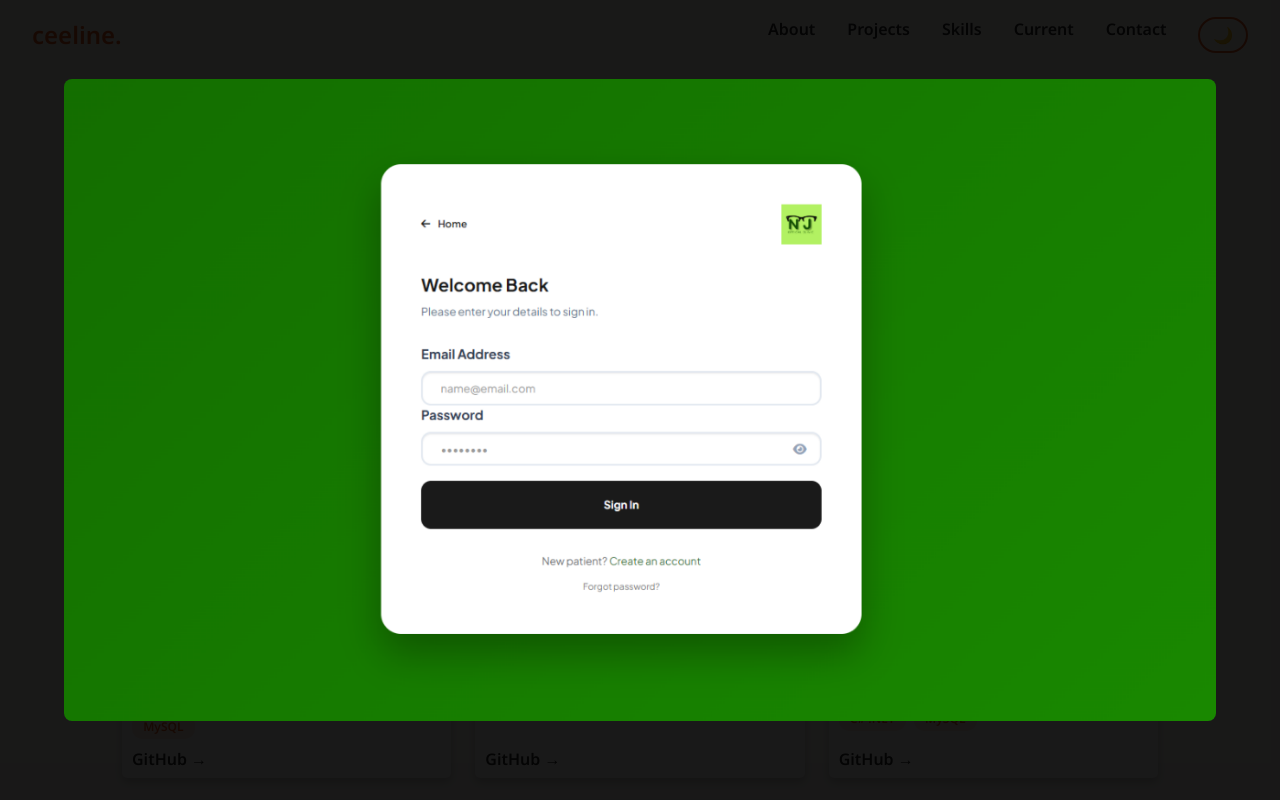
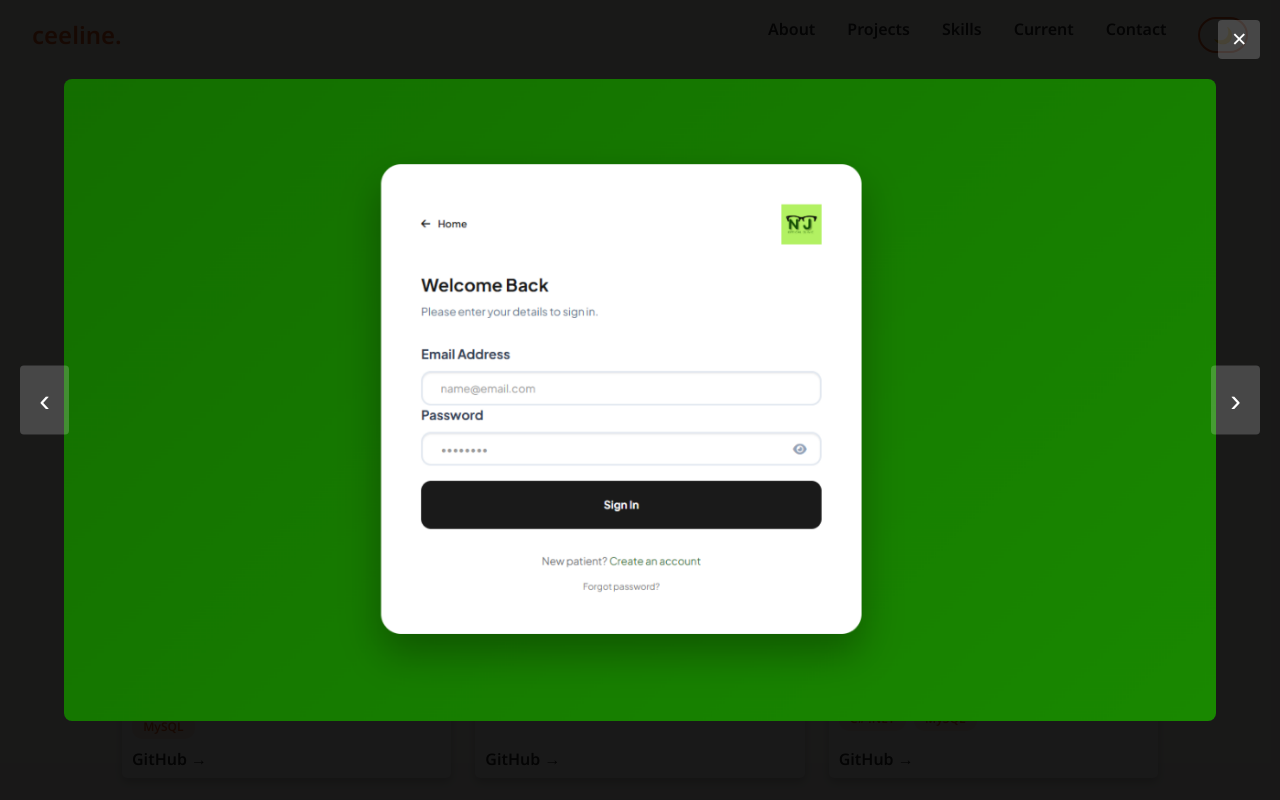
Before and after one commit to CHermocilla/CeePortfolio, a plain HTML site: page index.html in a window 1280 px wide. Both pictures are taken after a click on the picture 286 px from the left and 1964 px from the top of the page. Shown: the part 1564-2364 px from the top of the page. Drawn offline with nearby package versions, Linux system fonts and the light colour scheme.

Commit message:
Updated the lightbox arrows

```diff
--- a/index.html
+++ b/index.html
@@ -338,7 +338,10 @@
 
 <!-- LIGHTBOX -->
 <div class="lightbox" id="lightbox">
+    <button class="lightbox-btn prev" id="lightbox-prev">‹</button>
     <img src="" alt="enlarged image" id="lightbox-img">
+    <button class="lightbox-btn next" id="lightbox-next">›</button>
+    <button class="lightbox-close" id="lightbox-close">✕</button>
 </div>
 
     <!-- FOOTER -->
@@ -363,18 +366,59 @@
 // LIGHTBOX
 const lightbox = document.getElementById('lightbox')
 const lightboxImg = document.getElementById('lightbox-img')
+const lightboxPrev = document.getElementById('lightbox-prev')
+const lightboxNext = document.getElementById('lightbox-next')
+const lightboxClose = document.getElementById('lightbox-close')
+
+let currentSlides = [] // stores all slides from current project
+let currentIndex = 0  // tracks which image is showing
 
 // make every slide clickable
 document.querySelectorAll('.slide').forEach(slide => {
     slide.addEventListener('click', () => {
-        lightboxImg.src = slide.src  // THIS should grab the clicked image's src
+        // get all slides from THIS specific card
+        const parentSlideshow = slide.closest('.project-slideshow')
+        currentSlides = [...parentSlideshow.querySelectorAll('.slide')]
+        currentIndex = currentSlides.indexOf(slide)
+
+        // open lightbox with clicked image
+        lightboxImg.src = slide.src
         lightbox.classList.add('active')
     })
 })
 
-// click anywhere to close
-lightbox.addEventListener('click', () => {
+// prev button
+lightboxPrev.addEventListener('click', (e) => {
+    e.stopPropagation() // prevents lightbox from closing
+    currentIndex = (currentIndex - 1 + currentSlides.length) % currentSlides.length
+    lightboxImg.src = currentSlides[currentIndex].src
+})
+
+// next button
+lightboxNext.addEventListener('click', (e) => {
+    e.stopPropagation() // prevents lightbox from closing
+    currentIndex = (currentIndex + 1) % currentSlides.length
+    lightboxImg.src = currentSlides[currentIndex].src
+})
+
+// close button
+lightboxClose.addEventListener('click', () => {
     lightbox.classList.remove('active')
+})
+
+// click background to close
+lightbox.addEventListener('click', (e) => {
+    if (e.target === lightbox) { // only closes if clicking background, not image/buttons
+        lightbox.classList.remove('active')
+    }
+})
+
+// keyboard navigation!
+document.addEventListener('keydown', (e) => {
+    if (!lightbox.classList.contains('active')) return
+    if (e.key === 'ArrowLeft') lightboxPrev.click()
+    if (e.key === 'ArrowRight') lightboxNext.click()
+    if (e.key === 'Escape') lightbox.classList.remove('active')
 })
     // SLIDESHOW
     document.querySelectorAll('.project-slideshow').forEach(slideshow => {
--- a/styles.css
+++ b/styles.css
@@ -594,6 +594,52 @@ section {
     border-radius: 8px;
 }
 
+.lightbox-btn {
+    position: absolute;
+    top: 50%;
+    transform: translateY(-50%);
+    background: rgba(255,255,255,0.2);
+    color: white;
+    border: none;
+    padding: 1rem 1.2rem;
+    cursor: pointer;
+    font-size: 2rem;
+    border-radius: 4px;
+    transition: var(--transition);
+    z-index: 1001;
+}
+
+.lightbox-btn:hover {
+    background: rgba(255,255,255,0.4);
+}
+
+.lightbox-btn.prev {
+    left: 20px;
+}
+
+.lightbox-btn.next {
+    right: 20px;
+}
+
+.lightbox-close {
+    position: absolute;
+    top: 20px;
+    right: 20px;
+    background: rgba(255,255,255,0.2);
+    color: white;
+    border: none;
+    padding: 0.5rem 0.8rem;
+    cursor: pointer;
+    font-size: 1.2rem;
+    border-radius: 4px;
+    transition: var(--transition);
+    z-index: 1001;
+}
+
+.lightbox-close:hover {
+    background: rgba(255,255,255,0.4);
+}
+
 /*responsive thing*/
 
 /* Tablet (768px and below) */
```
